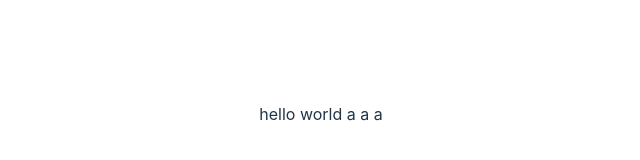
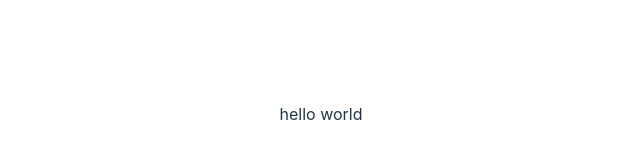
Before and after one commit to Laaouatni/arduino-2024-2025-prove, a Svelte app in the folder progettoLearningNovembre/laaWeb/app/: page / in a window 1280 px wide. Shown: the part 286-446 px from the top of the page, without its empty margins (319-959 px from the left). Built offline with nearby package versions, Linux system fonts and the light colour scheme.

Commit message:
copiato codice server da internet, proviamo se worka

```diff
--- a/progettoLearningNovembre/laaWeb/app/src/App.svelte
+++ b/progettoLearningNovembre/laaWeb/app/src/App.svelte
@@ -1 +1,5 @@
-hello world a a a
+<script lang="ts">
+
+</script>
+
+hello world
```
Also changed, not shown: 1 other file (tests, documents, lock files or other folders).
